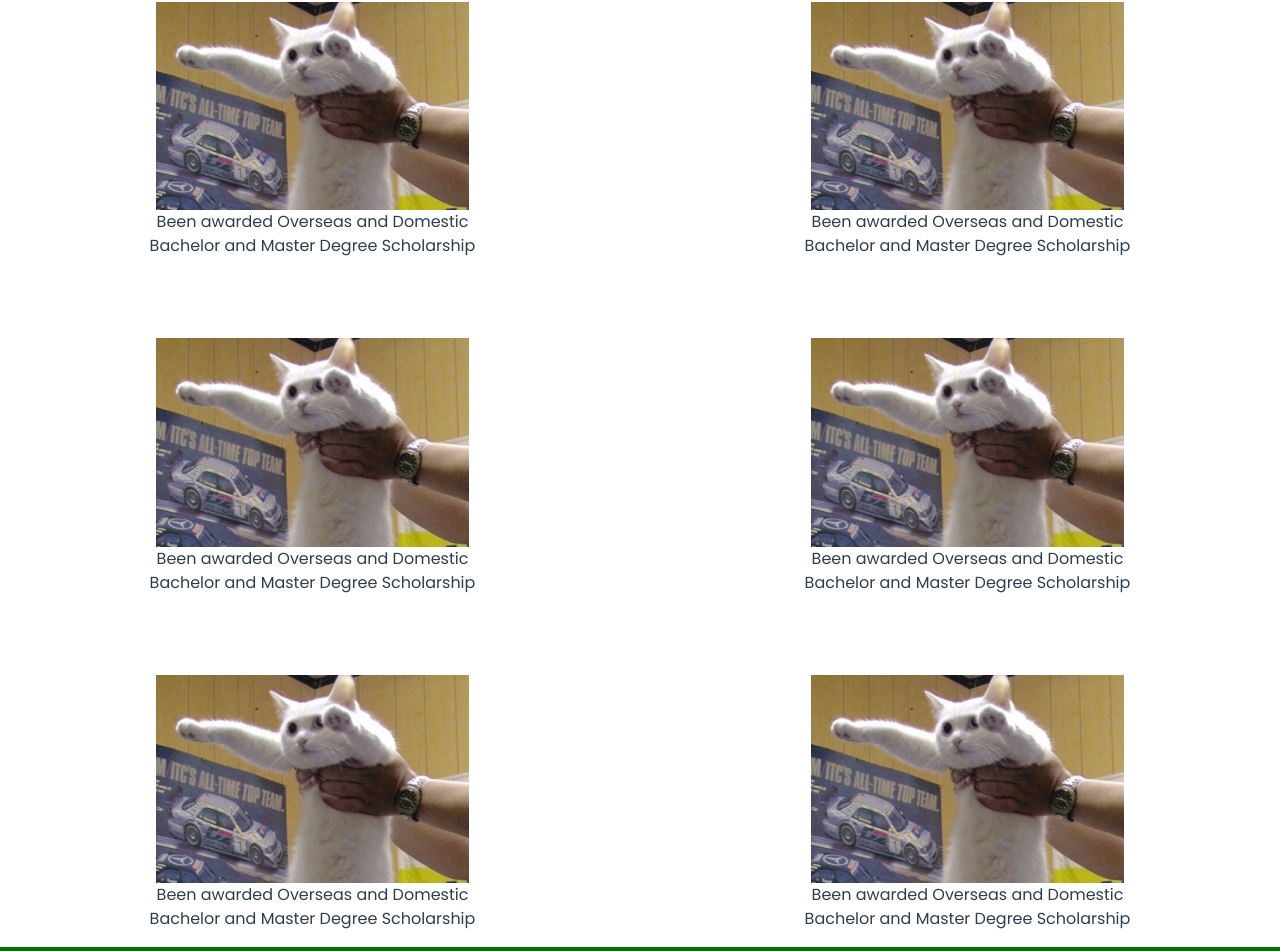
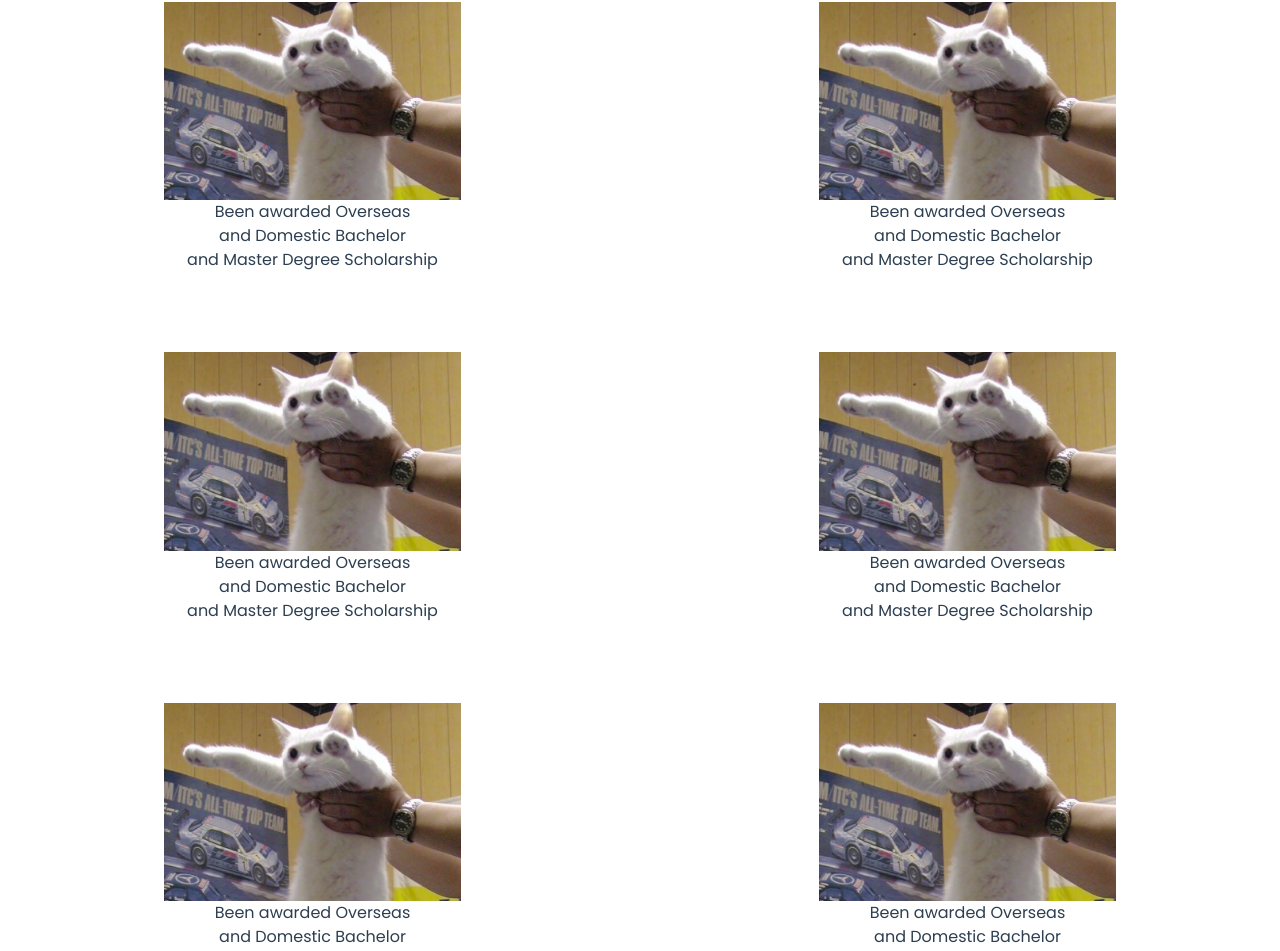
Before and after one commit to PutuRama/slukatcodingrama, a Vue app in the folder client/: page /about/student in a window 1280 px wide. Shown: the part 2251-3202 px from the top of the page. Built offline with nearby package versions, Linux system fonts and the light colour scheme.

Commit message:
Update StudentPage.vue

```diff
--- a/client/src/views/StudentPage.vue
+++ b/client/src/views/StudentPage.vue
@@ -147,35 +147,53 @@
       <br><br><br>
       </div>
       <div class="row row-achievement">
-        <div class="col- col-sm-12 col-md-6 column-achievement">
+        <div class="col col-sm-12 col-md-6 column-achievement">
+          <div class="col img_text">
           <img src="../assets/kucing.png" alt="">
-          <p>Been awarded Overseas and Domestic Bachelor and Master Degree Scholarship </p>
+          <p>Been awarded Overseas <br> and Domestic Bachelor <br> and Master Degree  Scholarship </p>
+
+          </div>
         </div>
         <div class="col- col-sm-12 col-md-6 column-achievement">
+            <div class="col img_text">
           <img src="../assets/kucing.png" alt="">
-          <p>Been awarded Overseas and Domestic Bachelor and Master Degree Scholarship </p>
+          <p>Been awarded Overseas <br> and Domestic Bachelor <br> and Master Degree  Scholarship </p>
+
+          </div>
         </div>
       </div>
 
       <div class="row row-achievement">
         <div class="col- col-sm-12 col-md-6 column-achievement">
+           <div class="col img_text">
           <img src="../assets/kucing.png" alt="">
-          <p>Been awarded Overseas and Domestic Bachelor and Master Degree Scholarship </p>
+          <p>Been awarded Overseas <br> and Domestic Bachelor <br> and Master Degree  Scholarship </p>
+
+          </div>
         </div>
         <div class="col- col-sm-12 col-md-6 column-achievement">
+            <div class="col img_text">
           <img src="../assets/kucing.png" alt="">
-          <p>Been awarded Overseas and Domestic Bachelor and Master Degree Scholarship </p>
+          <p>Been awarded Overseas <br> and Domestic Bachelor <br> and Master Degree  Scholarship </p>
+
+          </div>
         </div>
       </div>
 
       <div class="row row-achievement">
         <div class="col- col-sm-12 col-md-6 column-achievement">
+           <div class="col img_text">
           <img src="../assets/kucing.png" alt="">
-          <p>Been awarded Overseas and Domestic Bachelor and Master Degree Scholarship </p>
+          <p>Been awarded Overseas <br> and Domestic Bachelor <br> and Master Degree  Scholarship </p>
+
+          </div>
         </div>
         <div class="col- col-sm-12 col-md-6 column-achievement">
+           <div class="col img_text">
           <img src="../assets/kucing.png" alt="">
-          <p>Been awarded Overseas and Domestic Bachelor and Master Degree Scholarship </p>
+          <p>Been awarded Overseas <br> and Domestic Bachelor <br> and Master Degree  Scholarship </p>
+
+          </div>
         </div>
       </div>
 
@@ -359,8 +377,8 @@
 .column-achievement img{
   width: 50%;
 }
-.column-achievement p {
-  width: 350px;
+.img_text p {
+  justify-items: center;
 }
 
 
```
